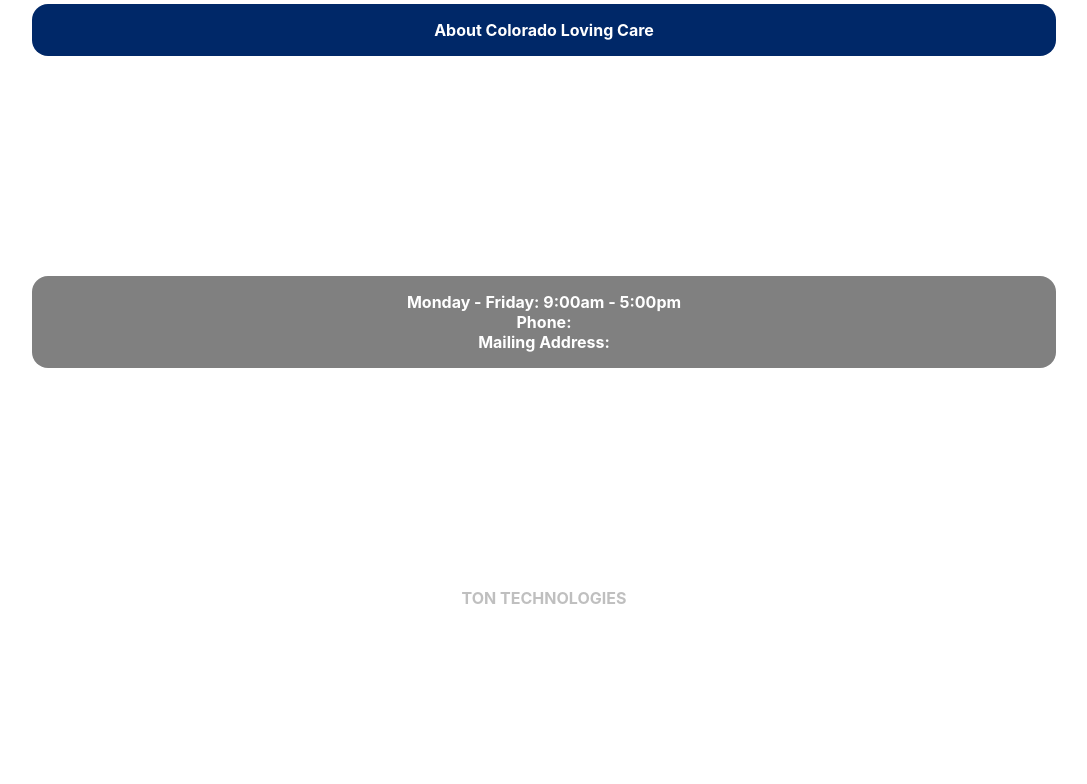
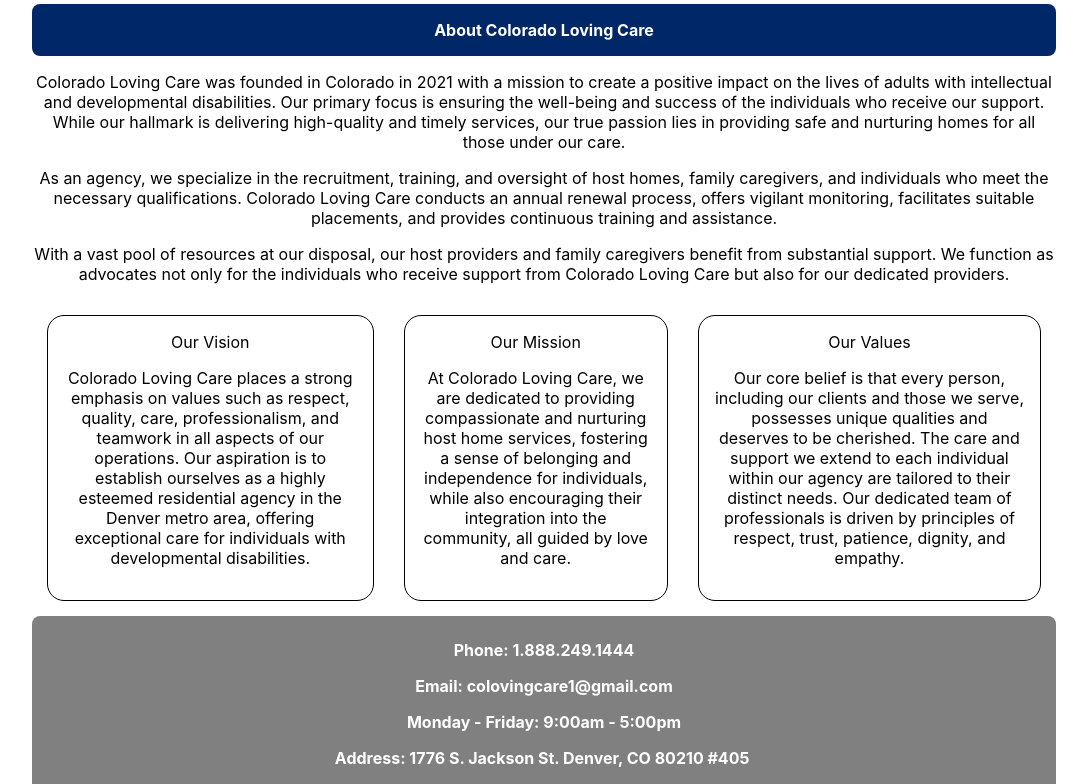
Before and after one commit to cleveland231/ColoradoLovingCare, a React app: page /aboutclc in a window 1280 px wide. Shown: the part 176-960 px from the top of the page, without its empty margins (96-1183 px from the left). Before the commit the page ends 800 px from the top, so only its background shows below. Built offline with nearby package versions, Linux system fonts and the light colour scheme.

Commit message:
copywriting

```diff
--- a/src/Components/AboutCLC/AboutCLC.css
+++ b/src/Components/AboutCLC/AboutCLC.css
@@ -0,0 +1,13 @@
+.CLCPillarBox {
+  display: flex;
+  text-align: center;
+  flex-direction: row;
+  justify-content: space-evenly;
+}
+
+.CLCPillar {
+  outline: 1px solid black;
+  border-radius: 1rem;
+  margin: 1rem;
+  padding: 1rem;
+}
--- a/src/Components/AboutCLC/AboutCLC.js
+++ b/src/Components/AboutCLC/AboutCLC.js
@@ -5,6 +5,59 @@
   return (
     <div className="AboutCLC">
       <p className="Titles"> About Colorado Loving Care </p>
+      <div className="AboutCLCBody">
+      <p>
+      Colorado Loving Care was founded in Colorado in 2021 with a mission to
+      create a positive impact on the lives of adults with intellectual and
+      developmental disabilities. Our primary focus is ensuring the well-being
+      and success of the individuals who receive our support. While our hallmark
+      is delivering high-quality and timely services, our true passion lies in
+      providing safe and nurturing homes for all those under our care.
+      </p>
+      <p>
+      As an agency, we specialize in the recruitment, training, and oversight
+      of host homes, family caregivers, and individuals who meet the necessary
+      qualifications. Colorado Loving Care conducts an annual renewal
+      process, offers vigilant monitoring, facilitates suitable placements,
+      and provides continuous training and assistance.
+      </p>
+      <p>
+       With a vast pool of resources at our disposal, our host providers and
+       family caregivers benefit from substantial support. We function as
+       advocates not only for the individuals who receive support from
+       Colorado Loving Care but also for our dedicated providers.
+       </p>
+      </div>
+
+      <div className="CLCPillarBox">
+        <div className="CLCPillar"> Our Vision
+          <p>
+          Colorado Loving Care places a strong emphasis on values such as
+          respect, quality, care, professionalism, and teamwork in all aspects
+          of our operations. Our aspiration is to establish ourselves as a
+          highly esteemed residential agency in the Denver metro area, offering
+          exceptional care for individuals with developmental disabilities.
+          </p>
+        </div>
+        <div className="CLCPillar"> Our Mission
+          <p>
+          At Colorado Loving Care, we are dedicated to providing compassionate
+          and nurturing host home services, fostering a sense of belonging and
+          independence for individuals, while also encouraging their
+          integration into the community, all guided by love and care.
+          </p>
+        </div>
+        <div className="CLCPillar"> Our Values
+          <p>
+          Our core belief is that every person, including our clients and those
+          we serve, possesses unique qualities and deserves to be cherished.
+          The care and support we extend to each individual within our agency
+          are tailored to their distinct needs. Our dedicated team of
+          professionals is driven by principles of respect, trust, patience,
+          dignity, and empathy.
+          </p>
+        </div>
+      </div>
     </div>
   );
 }
--- a/src/Components/App/App.css
+++ b/src/Components/App/App.css
@@ -17,8 +17,12 @@
 .Titles {
   background-color: #002868;
   color: white;
-  border-radius: 1rem;
+  border-radius: .5rem;
   padding: 1rem;
+  font-weight: bold;
+}
+
+.p {
   font-weight: bold;
 }
 
--- a/src/Components/Footer/Footer.css
+++ b/src/Components/Footer/Footer.css
@@ -3,9 +3,10 @@
   padding: 1rem;
   color: white;
   margin-top: auto;
-  border-radius: 1rem;
+  border-radius: .5rem;
 }
 
 .FooterWords {
   font-weight: bold;
+  padding: .5rem;
 }
--- a/src/Components/Footer/Footer.js
+++ b/src/Components/Footer/Footer.js
@@ -4,9 +4,10 @@
 export const Footer = () => {
   return (
     <div className="Footer">
-      <div className="FooterWords"> Monday - Friday: 9:00am - 5:00pm</div>
-      <div className="FooterWords"> Phone: </div>
-      <div className="FooterWords"> Mailing Address: </div>
+      <div className="FooterWords"> Phone: 1.888.249.1444 </div>
+      <div className="FooterWords"> Email:  colovingcare1@gmail.com </div>
+      <div className="FooterWords"> Monday - Friday: 9:00am - 5:00pm </div>
+      <div className="FooterWords"> Address: 1776 S. Jackson St. Denver, CO 80210 #405 </div>
     </div>
   );
 }
--- a/src/Components/Home/Home.css
+++ b/src/Components/Home/Home.css
@@ -1,7 +1,7 @@
 .HomePhoto {
   height: 80%;
   width: 80%;
-  border-radius: 1rem;
+  border-radius: .5rem;
 }
 
 .HomeParagraph {
@@ -12,4 +12,6 @@
 
 .MissionStatment {
   width: 80%;
+  padding: 1rem;
+  font-weight: bold;
 }
--- a/src/Components/HostHomeProvider/HostHomeProvider.js
+++ b/src/Components/HostHomeProvider/HostHomeProvider.js
@@ -4,7 +4,15 @@
 export const HostHomeProvider = () => {
   return (
     <div className="HostHomeProvider">
-      <p className="Titles"> Host Home Provider </p>
+      <p className="Titles"> Becoming a Host Home Provider </p>
+      <p> Step 1. Download and Fill out Both Forms </p>
+      <div classname="DownloadButtonBox">
+        <button classname="DownloadButton"> CLC HHP Application </button>
+        <button classname="DownloadButtons"> Caps Check Form </button>
+      </div>
+      <p> Step 2. Send to colovingcare1@gmail.com </p>
+      <p> Download to View Frequently Asked Questions </p>
+        <button classname="DownloadButton"> Frequently Asked Questions </button>
     </div>
   );
 }
--- a/src/Components/Locations/Locations.js
+++ b/src/Components/Locations/Locations.js
@@ -5,6 +5,15 @@
   return (
     <div className="Locations">
       <p className="Titles"> Locations </p>
+      <div className="BodyWords">
+      <h3> Main Office:  1776 S. Jackson St. Denver, CO 80210 #405 </h3>
+      <h3> We Provide Services but are not limited to </h3>
+      <p> Denver </p>
+      <p> Aurora </p>
+      <p> Lakewood </p>
+      <p> Longmont </p>
+      <p> Parker </p>
+      </div>
     </div>
   );
 }
--- a/src/Components/Navigation/Navigation.css
+++ b/src/Components/Navigation/Navigation.css
@@ -30,8 +30,13 @@
 .ServiceButtons {
   padding: 1rem;
   font-size: 1rem;
-  border-radius: 1rem;
+  border-radius: .5rem;
   font-weight: bold;
+  outline: 1px solid black;
+  background-color: gray;
+  color: white;
+  text-decoration: none;
+  outline: none;
 }
 
 .NavBottomButtonBox {
@@ -49,4 +54,5 @@
 	outline: inherit;
   font-size: 1rem;
   font-weight: bold;
+  text-decoration: none
 }
--- a/src/Components/Navigation/Navigation.js
+++ b/src/Components/Navigation/Navigation.js
@@ -8,12 +8,14 @@
   return (
     <div className="Navigation">
       <div className="LogoBox">
+        <NavLink to="/">
         <img className="Logo" src={ MainLogo } alt="Main Logo"/>
+        </NavLink>
       </div>
       <div className="NavigationButtons">
         <div className="ServiceButtonBox">
-          <NavLink className="ServiceButtons" to="/requestservices"> Request Service </NavLink>
           <NavLink className="ServiceButtons" to="/hosthomeprovider"> Become a Host Home Provider </NavLink>
+          <NavLink className="ServiceButtons" to="/requestservices"> Request Services </NavLink>
         </div>
         <div className="NavBottomButtonBox">
           <NavLink className="NavBottomButtons" to="/aboutclc"> About CLC </NavLink>
--- a/src/Components/RequestServices/RequestServices.js
+++ b/src/Components/RequestServices/RequestServices.js
@@ -5,6 +5,11 @@
   return (
     <div className="RequestServices">
       <p className="Titles"> Requesting Services </p>
+      <div className="BodyWords">
+        <p> We are currently specializing our services </p>
+        <p> Please email us at colovingcare1.com to request a specific service </p>
+        <p> Thank you </p>
+      </div>
     </div>
   );
 }
--- a/src/Components/TonTechnologies/TonTechnologies.js
+++ b/src/Components/TonTechnologies/TonTechnologies.js
@@ -4,7 +4,7 @@
 export const TonTechnologies = () => {
   return (
     <div className="TonTechnologies">
-      <p> TON TECHNOLOGIES </p>
+      <p> TON TECHNOLOGIES 2023 </p>
     </div>
   );
 }
```
Also changed, not shown: src/Components/App/App.js (+4 -10 lines).
